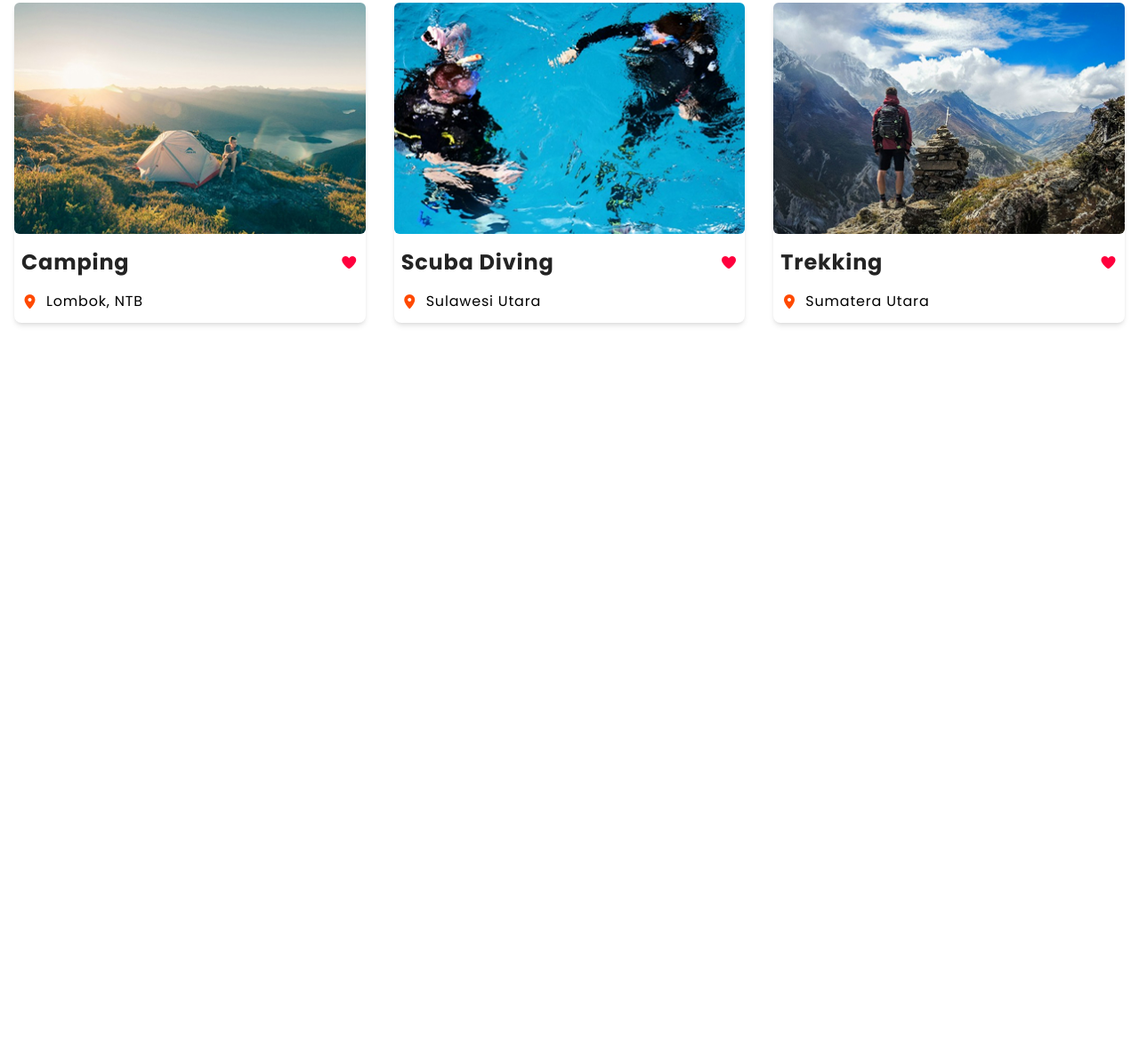
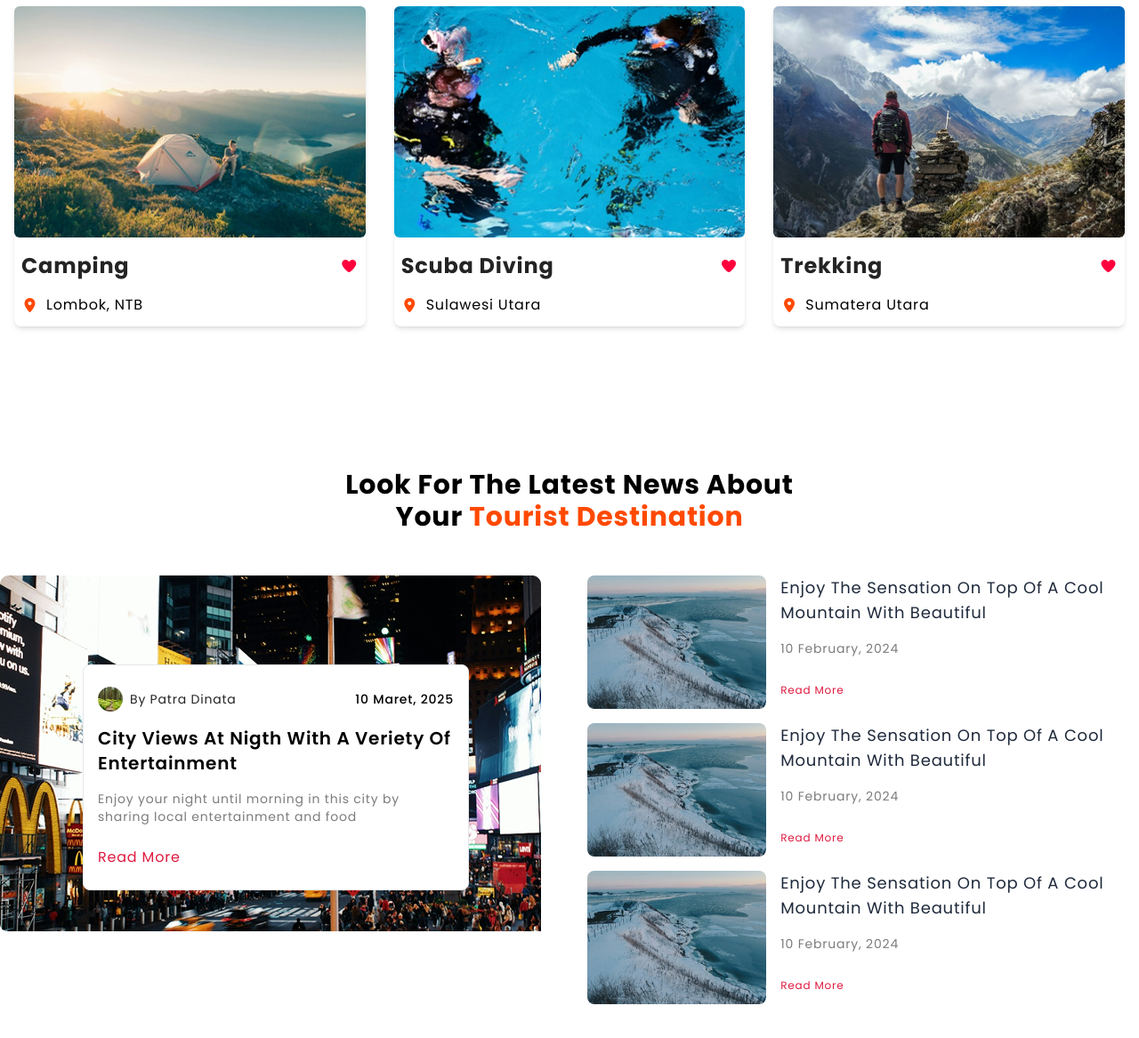
Before and after one commit to patradinata/slicing-website-travel-tailwind-css, a website: page src/index.html in a window 1280 px wide. Shown: the part 2053-3220 px from the top of the page at 89% size. Before the commit the page ends 2496 px from the top, so only its background shows below. Drawn offline with Linux system fonts and the light colour scheme; a web font is replaced by a local one.

Commit message:
menambhakan-halaman-service.

```diff
--- a/src/index.html
+++ b/src/index.html
@@ -348,7 +348,7 @@
           <div class="flex justify-between items-center mb-12">
             <!-- bagian kiri -->
             <div id="" class="w-full md:w-1/2">
-              <h2 class="font-bold capitalize text-xl md:text-2xl text-hitam mb-12 max-w-md">nice place <span class="text-orange">for you</span> to come</h2>
+              <h2 class="font-bold capitalize text-xl md:text-3xl text-hitam mb-12 max-w-md">nice place <span class="text-orange">for you</span> to come</h2>
             </div>
             <!-- bagian kanan-->
             <div class="w-full md:w-1/2 flex gap-2 justify-end">
@@ -405,6 +405,78 @@
           </div>
         </div>
       </section>
+      <!-- content 4 -->
+      <section class="w-full py-20">
+        <div class="container mx-auto-px-4">
+          <!-- header -->
+          <aside class="max-w-lg mx-auto mb-12">
+            <h1 class="text-center font-bold text-xl md:text-3xl capitalize">look for the latest news about your <span class="text-orange">tourist destination</span></h1>
+          </aside>
+
+          <div class="w-full md:flex gap-10 justify-between">
+            <div class="w-full md:w-1/2 relative mb-24 mb:mb-0">
+              <!-- kiri img -->
+              <div class="w-full h-[400px] overflow-hidden rounded-lg">
+                <img src="/public/images/card-service-4.png" class="" alt="" />
+              </div>
+              <!-- Kiri card desc -->
+              <div class="border bg-white rounded-lg px-4 py-6 w-[70%] md:absolute md:bottom-12 md:right-1/2 md:translate-x-1/2">
+                <!-- atas -->
+                <div class="flex justify-between items-center mb-4 text-xs font-medium">
+                  <div class="flex items-center gap-2">
+                    <div class="w-[28px] h-[28px] rounded-full overflow-hidden">
+                      <img src="/public/images/card-service-1.png" class="w-full h-full object-cover" alt="" />
+                    </div>
+                    <p class="font-normal text-sm text-hitam capitalize">by patra dinata</p>
+                  </div>
+                  <p class="text-sm capitalize">10 maret, 2025</p>
+                </div>
+                <!-- tengah -->
+                <h2 class="text-lg capitalize font-semibold md:text-xl mb-4">city views at nigth with a veriety of entertainment</h2>
+                <p class="text-hitam2 text-sm mb-6">Enjoy your night until morning in this city by sharing local entertainment and food</p>
+                <!-- bawah -->
+                <a href="#" class="text-[#DF1B40] text-base hover:border hover:border-orange hover:rounded-md hover:py-2 hover:px-6 transition-all duration-300">Read More</a>
+              </div>
+            </div>
+            <!-- kanan -->
+            <div class="w-full md:w-1/2 flex flex-col">
+              <div id="" class="flex flex-row gap-4 mb-4">
+                <div class="w-[300px] h-[150px] overflow-hidden rounded-lg">
+                  <img src="/public/images/card-service-3.png" class="w-full h-full object-cover" alt="" />
+                </div>
+                <!-- desc -->
+                <div class="">
+                  <h3 class="text-lg capitalize text-slate-800 mb-4">Enjoy the sensation on top of a cool mountain with beautiful</h3>
+                  <p class="text-hitam2 text-sm mb-6">10 February, 2024</p>
+                  <a href="#" class="text-[#DF1B40] text-xs hover:border hover:border-orange hover:rounded-md hover:py-2 hover:px-6 transition-all duration-300">Read More</a>
+                </div>
+              </div>
+              <div id="" class="flex flex-row gap-4 mb-4">
+                <div class="w-[300px] h-[150px] overflow-hidden rounded-lg">
+                  <img src="/public/images/card-service-3.png" class="w-full h-full object-cover" alt="" />
+                </div>
+                <!-- desc -->
+                <div class="">
+                  <h3 class="text-lg capitalize text-slate-800 mb-4">Enjoy the sensation on top of a cool mountain with beautiful</h3>
+                  <p class="text-hitam2 text-sm mb-6">10 February, 2024</p>
+                  <a href="#" class="text-[#DF1B40] text-xs hover:border hover:border-orange hover:rounded-md hover:py-2 hover:px-6 transition-all duration-300">Read More</a>
+                </div>
+              </div>
+              <div id="" class="flex flex-row gap-4 mb-4">
+                <div class="w-[300px] h-[150px] overflow-hidden rounded-lg">
+                  <img src="/public/images/card-service-3.png" class="w-full h-full object-cover" alt="" />
+                </div>
+                <!-- desc -->
+                <div class="">
+                  <h3 class="text-lg capitalize text-slate-800 mb-4">Enjoy the sensation on top of a cool mountain with beautiful</h3>
+                  <p class="text-hitam2 text-sm mb-6">10 February, 2024</p>
+                  <a href="#" class="text-[#DF1B40] text-xs hover:border hover:border-orange hover:rounded-md hover:py-2 hover:px-6 transition-all duration-300">Read More</a>
+                </div>
+              </div>
+            </div>
+          </div>
+        </div>
+      </section>
     </main>
 
     <script src="/src/script.js"></script>
```
Also changed, not shown: public/images/card-service-1.png (added), public/images/card-service-2.png (added), public/images/card-service-3.png (added), public/images/card-service-4.png (added), src/output.css.
